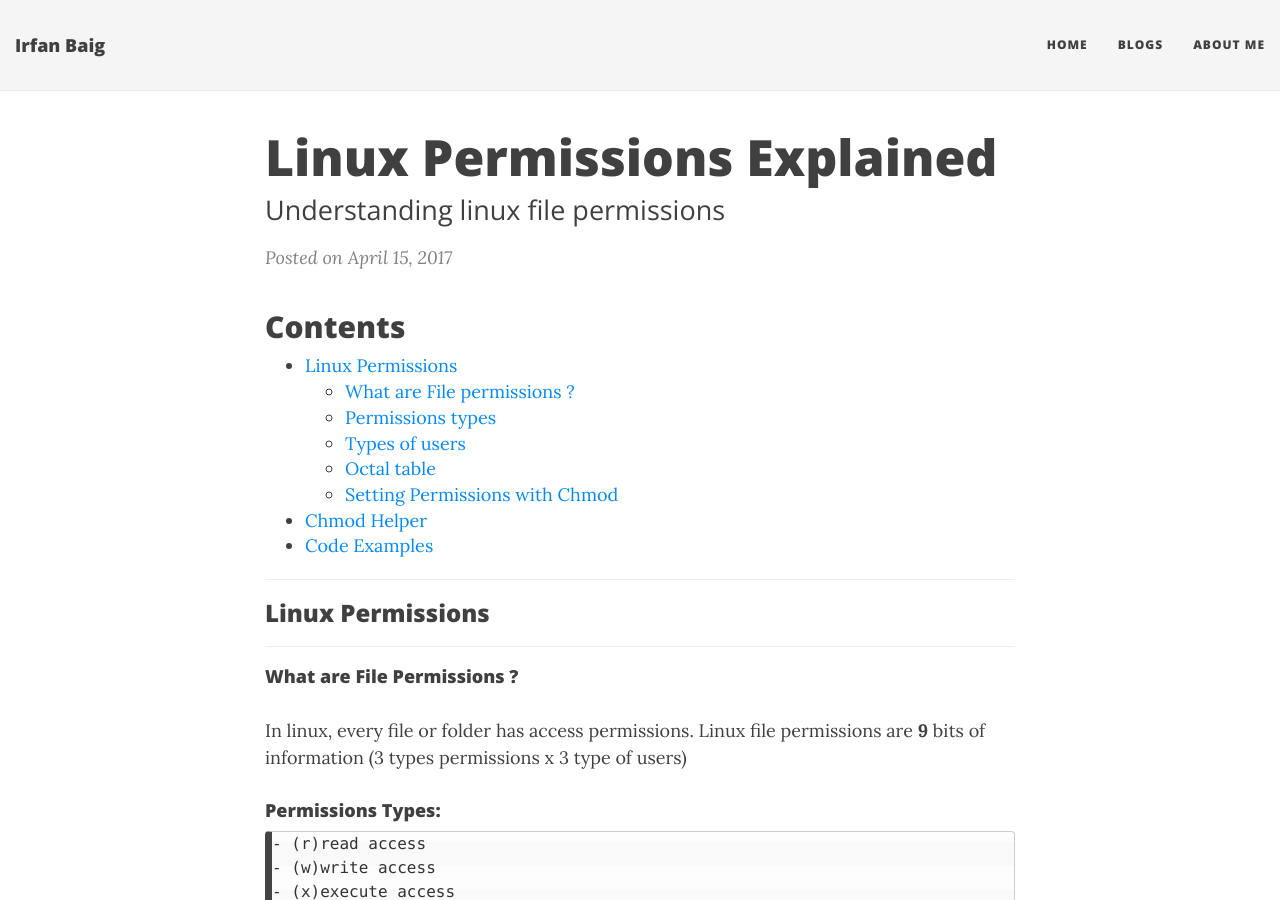
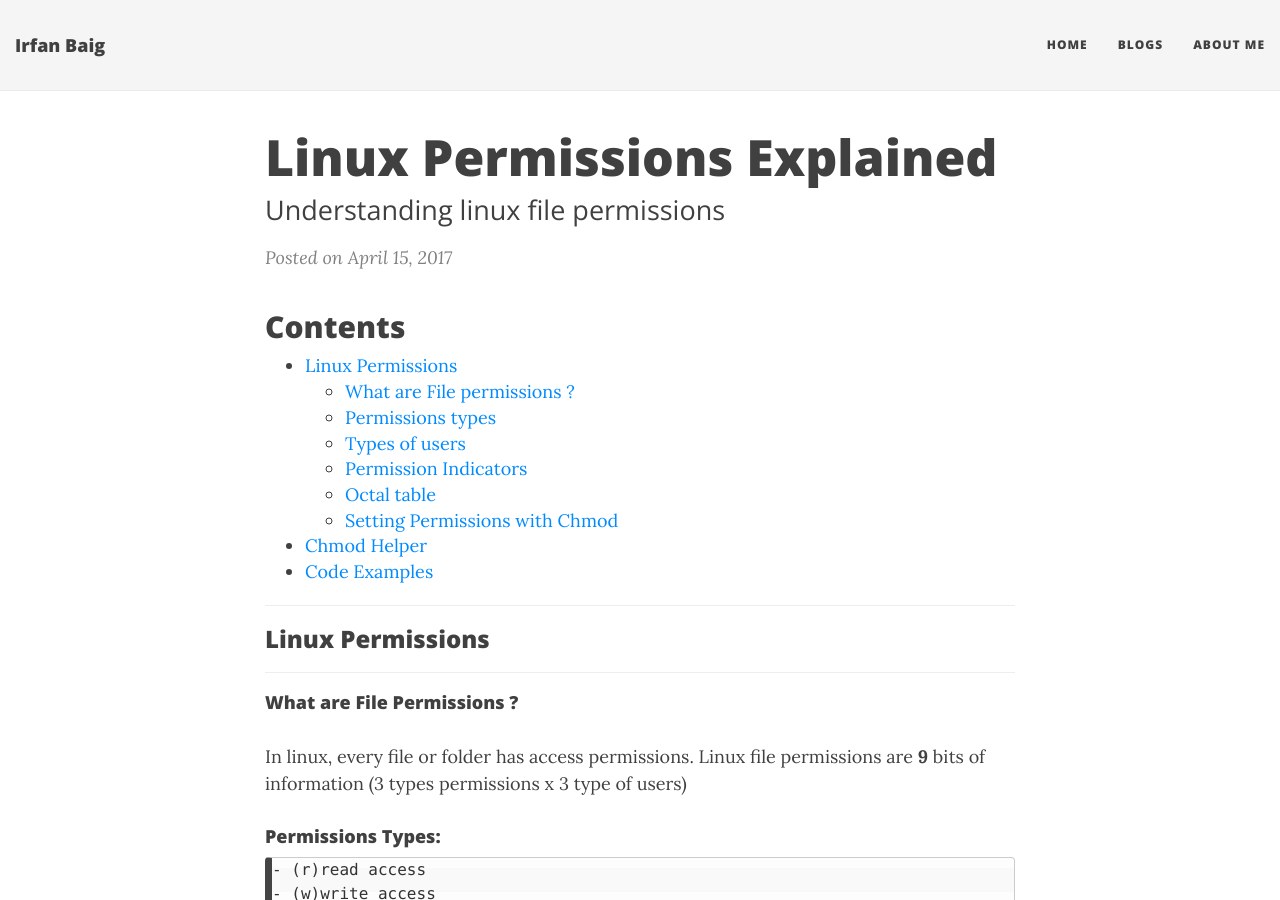
Before and after one commit to irfanbaigse/irfanbaigse.github.io, a Jekyll site: the page built from _posts/2017-04-15-linux-permissions-explained.md, in a window 1280 px wide and 900 px high. Built offline with Jekyll 4.4.1, drawn with Linux system fonts in a browser that asks for light colours; nearby versions of some CDN libraries; some of the changed lines change nothing that is shown.

Commit message:
permission indicator

```diff
--- a/_posts/2017-04-15-linux-permissions-explained.md
+++ b/_posts/2017-04-15-linux-permissions-explained.md
@@ -18,6 +18,7 @@
 	* [What are File permissions ?](#file-permissions-?)
 	* [Permissions types](#what-are-file-permissions-?)
 	* [Types of users](#permissions-types)
+	* [Permission Indicators](#permission-indicators)
 	* [Octal table](#chmod-octal-value-binary-value-and-meaning)
 	* [Setting Permissions with Chmod](#chmod-octal-value-binary-value-and-meaning)
 * [Chmod Helper](#chmod-helper)
@@ -48,7 +49,7 @@
 
 ### Permission Indicators:
 
-![Permission Indicators](/assets/posts/2017-04-15-linux-permissions-explained/permission_indicators.png){:class="img-responsive"}
+![Permission Indicators](/assets/posts/2017-04-15-linux-permissions-explained/permission_indicators.jpg){:class="img-responsive"}
 
 ### Chmod octal value binary value and meaning:
 `chmod` stands for `change mode`
```
Also changed, not shown: assets/posts/2017-04-15-linux-permissions-explained/permission_indicators.jpg (renamed from assets/posts/2017-04-15-linux-permissions-explained/Permission Indicators.jpg), assets/posts/2017-04-15-linux-permissions-explained/permission_indicators.png (deleted).
